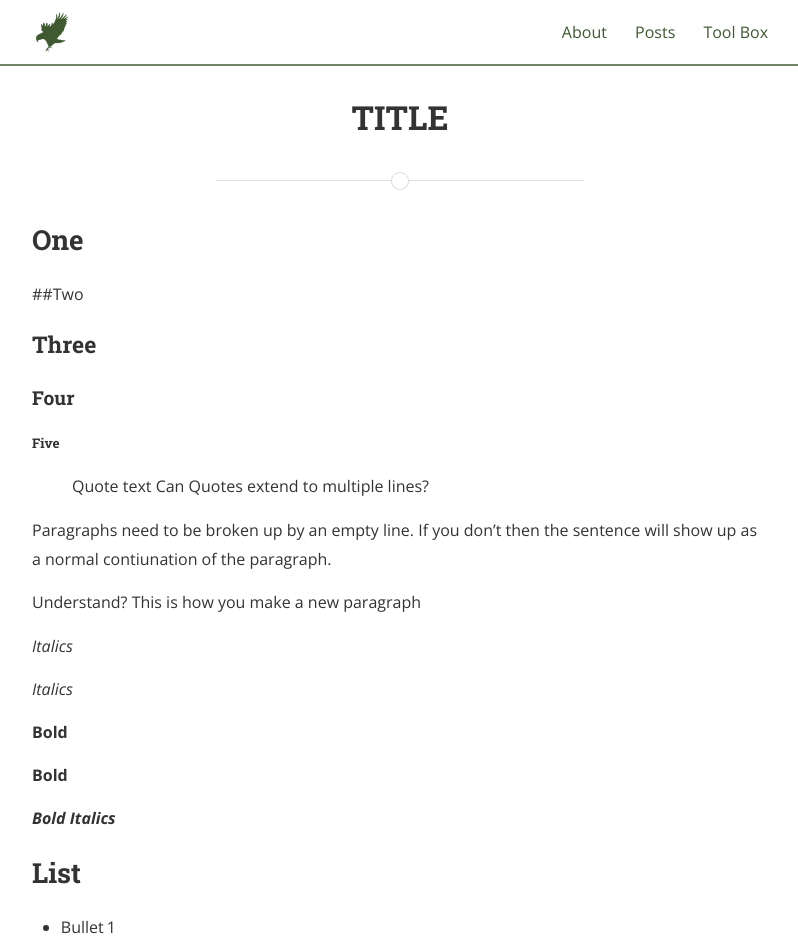
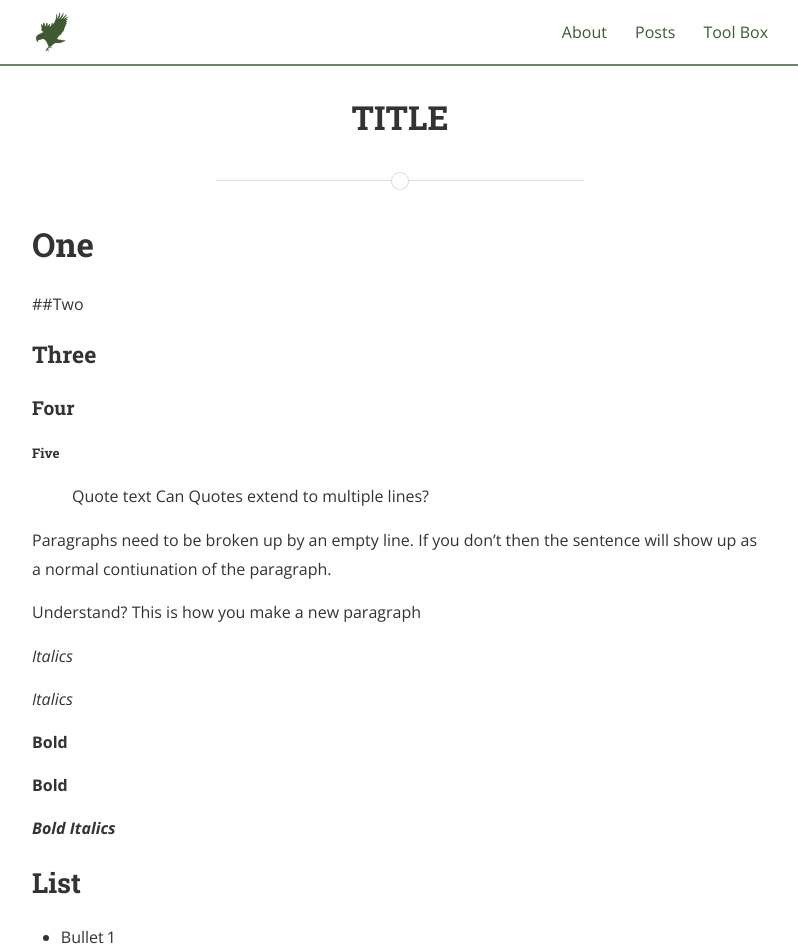
Before and after one commit to JordanBerge/JordanBerge.github.io, a Jekyll site: the page built from _posts/2016-11-14-First-Post.md, in a window 1280 px wide. Shown: the top 947 px of the page, without its empty margins (240-1038 px from the left). Built offline with Jekyll 4.4.1, drawn with Linux system fonts in a browser that asks for light colours; nearby versions of some CDN libraries; a style sheet for code colours, icons or effects is not loaded.

Commit message:
Markdown learning 7

```diff
--- a/_posts/2016-11-14-First-Post.md
+++ b/_posts/2016-11-14-First-Post.md
@@ -5,7 +5,7 @@ date: 2016-11-14 22:00:00
 author: Jordan Berge
 categories: fish
 ---
-## One
+# One
 
 ##Two
 
```
